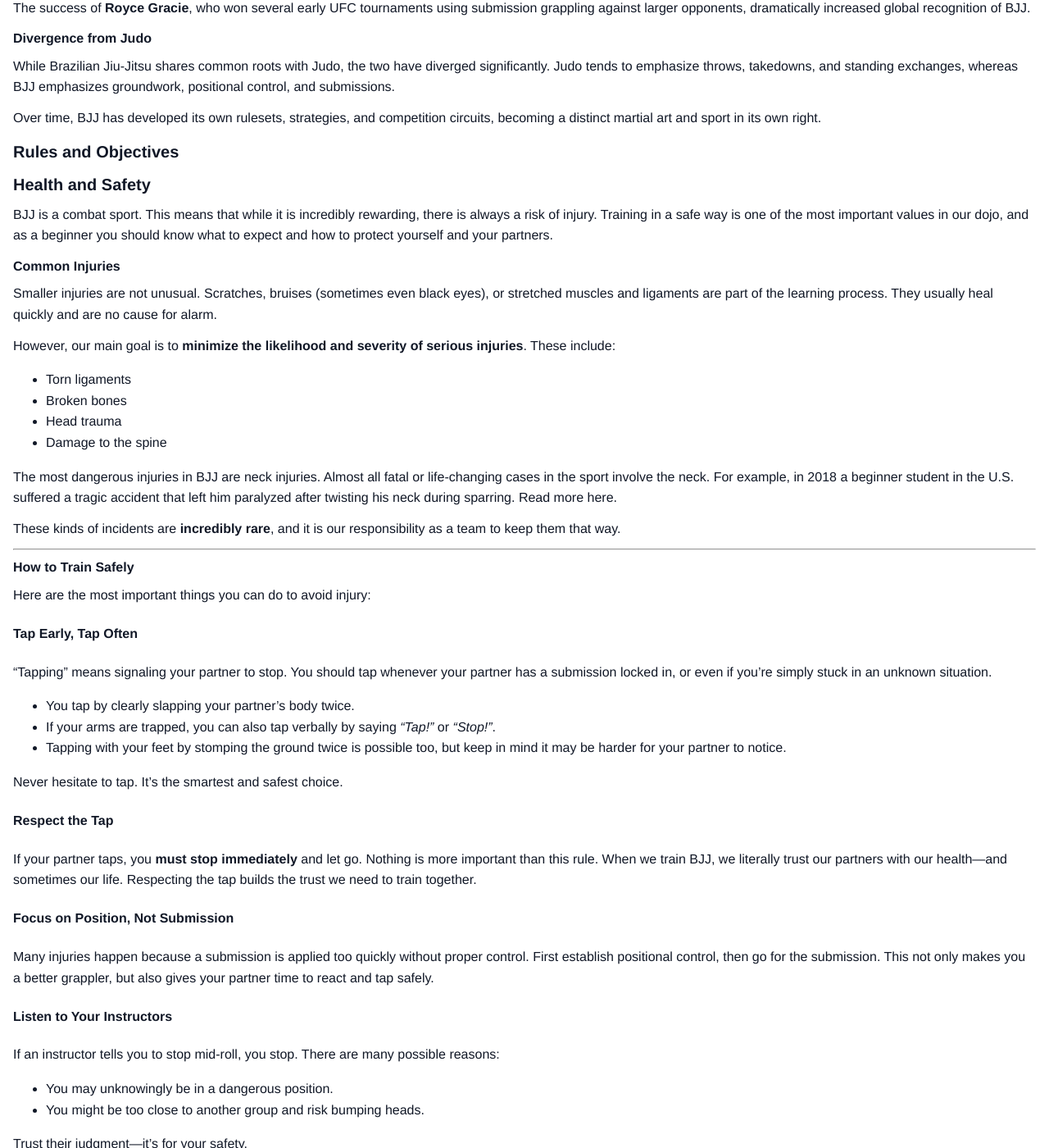
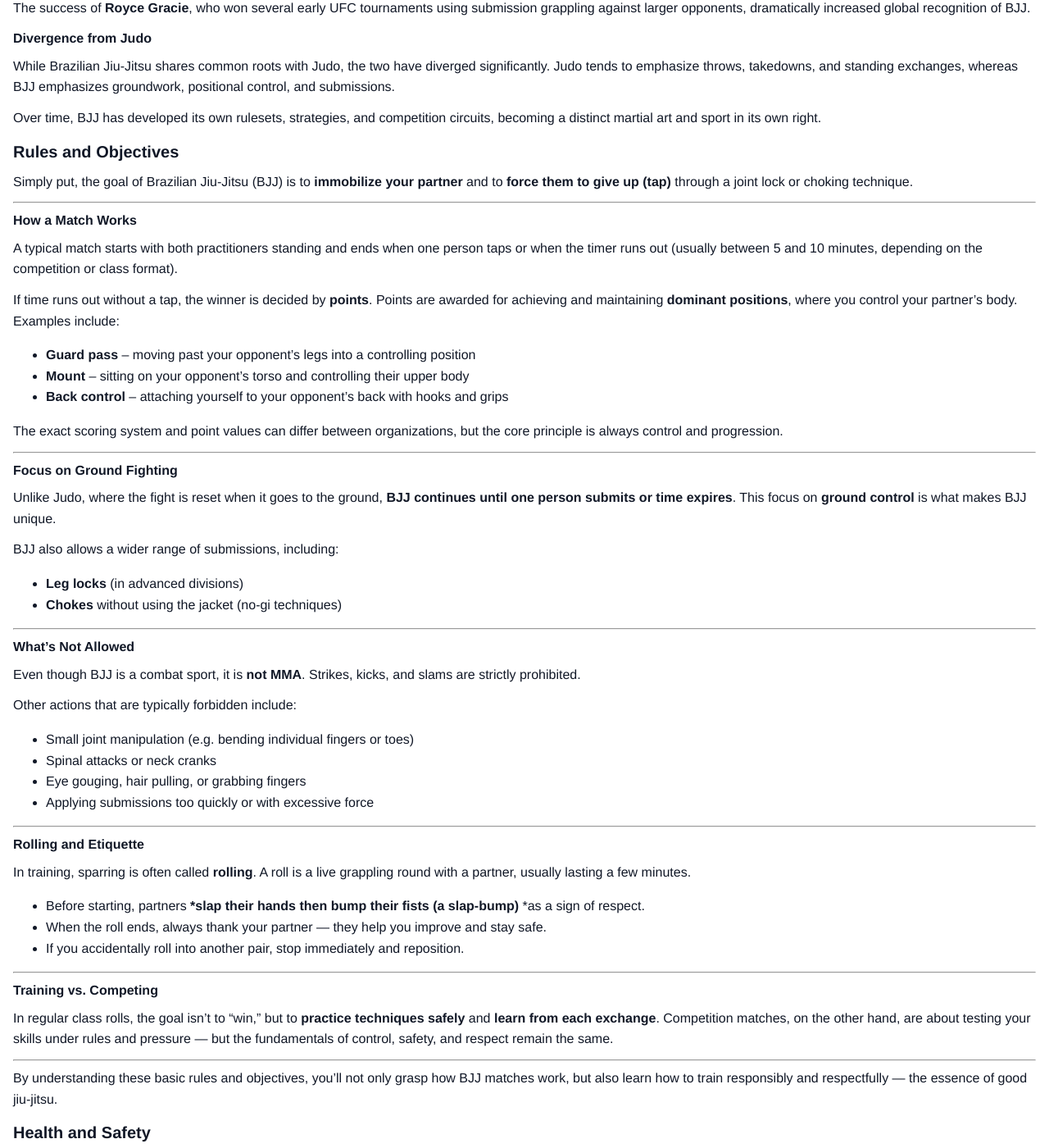
Before and after one commit to janjagusch/kimono.guru, a Jekyll site: the page built from docs/beginners.md, in a window 1280 px wide and 1400 px high, scrolled down 764 px. Shown: the whole window at 82% size. Built offline with Jekyll 4.4.1, drawn with Linux system fonts in a browser that asks for light colours; our own code applies the rules of GitHub Pages for plain Markdown files.

Commit message:
Add rules section.

```diff
--- a/docs/beginners.md
+++ b/docs/beginners.md
@@ -33,6 +33,58 @@ While Brazilian Jiu-Jitsu shares common roots with Judo, the two have diverged s
 Over time, BJJ has developed its own rulesets, strategies, and competition circuits, becoming a distinct martial art and sport in its own right.
 
 ## Rules and Objectives
+
+Simply put, the goal of Brazilian Jiu-Jitsu (BJJ) is to **immobilize your partner** and to **force them to give up (tap)** through a joint lock or choking technique.
+
+---
+
+### How a Match Works
+A typical match starts with both practitioners standing and ends when one person taps or when the timer runs out (usually between 5 and 10 minutes, depending on the competition or class format).
+
+If time runs out without a tap, the winner is decided by **points**. Points are awarded for achieving and maintaining **dominant positions**, where you control your partner’s body. Examples include:
+- **Guard pass** – moving past your opponent’s legs into a controlling position
+- **Mount** – sitting on your opponent’s torso and controlling their upper body
+- **Back control** – attaching yourself to your opponent’s back with hooks and grips
+
+The exact scoring system and point values can differ between organizations, but the core principle is always control and progression.
+
+---
+
+### Focus on Ground Fighting
+Unlike Judo, where the fight is reset when it goes to the ground, **BJJ continues until one person submits or time expires**. This focus on **ground control** is what makes BJJ unique.
+
+BJJ also allows a wider range of submissions, including:
+- **Leg locks** (in advanced divisions)
+- **Chokes** without using the jacket (no-gi techniques)
+
+---
+
+### What’s Not Allowed
+Even though BJJ is a combat sport, it is **not MMA**. Strikes, kicks, and slams are strictly prohibited.
+
+Other actions that are typically forbidden include:
+- Small joint manipulation (e.g. bending individual fingers or toes)
+- Spinal attacks or neck cranks
+- Eye gouging, hair pulling, or grabbing fingers
+- Applying submissions too quickly or with excessive force
+
+---
+
+### Rolling and Etiquette
+In training, sparring is often called **rolling**. A roll is a live grappling round with a partner, usually lasting a few minutes.
+
+- Before starting, partners ***slap their hands then bump their fists (a slap-bump)** *as a sign of respect.
+- When the roll ends, always thank your partner — they help you improve and stay safe.
+- If you accidentally roll into another pair, stop immediately and reposition.
+
+---
+
+### Training vs. Competing
+In regular class rolls, the goal isn’t to “win,” but to **practice techniques safely** and **learn from each exchange**. Competition matches, on the other hand, are about testing your skills under rules and pressure — but the fundamentals of control, safety, and respect remain the same.
+
+---
+
+By understanding these basic rules and objectives, you’ll not only grasp how BJJ matches work, but also learn how to train responsibly and respectfully — the essence of good jiu-jitsu.
 
 ## Health and Safety
 
```
